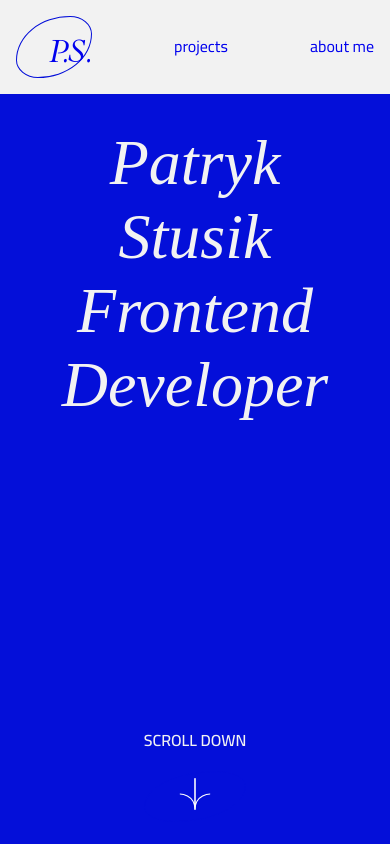
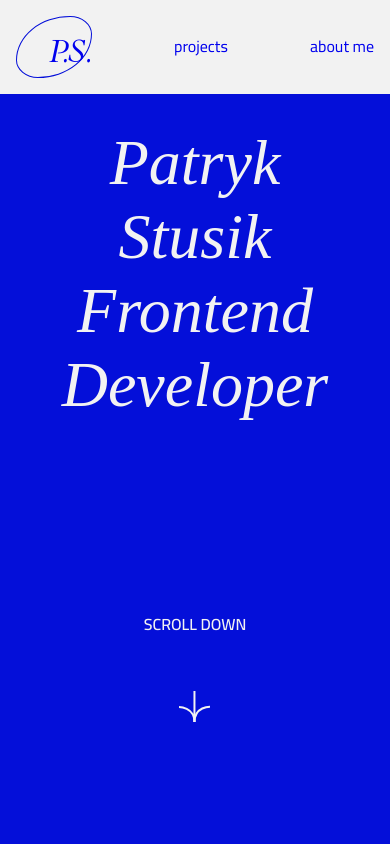
Before and after one commit to dandrok/portfolio-website, a React (Create React App) app: page / in a window 390 px wide. Shown: the top 844 px of the page. Built offline with nearby package versions, Linux system fonts and the light colour scheme.

Commit message:
fix position bug

```diff
--- a/src/components/Hero.js
+++ b/src/components/Hero.js
@@ -1,6 +1,4 @@
 import styles from './Hero.module.css'
-
-import Arrow from './images/arrow__custom.svg'
 
 const Hero = () => {
   return (
@@ -18,8 +16,47 @@ const Hero = () => {
           <div>
             <p className={styles.bg__text_down}>SCROLL DOWN</p>
           </div>
-          <button>
-            <img src={Arrow} alt={Arrow} className={styles.icon} />
+          <button className={styles.btnTwo}>
+            <svg
+              xmlns='http://www.w3.org/2000/svg'
+              width='31.02'
+              height='31'
+              viewBox='0 0 31.02 31'
+            >
+              <g
+                id='Group_1'
+                data-name='Group 1'
+                transform='translate(-945.039 -996.5)'
+              >
+                <line
+                  id='Line_1'
+                  data-name='Line 1'
+                  y2='31'
+                  transform='translate(960.5 996.5)'
+                  fill='none'
+                  stroke='#f2f2f2'
+                  stroke-width='2'
+                />
+                <path
+                  id='Path_1'
+                  data-name='Path 1'
+                  d='M945.158,1012s15.461,0,15.461,15'
+                  transform='translate(-0.12 0.497)'
+                  fill='none'
+                  stroke='#f2f2f2'
+                  stroke-width='2'
+                />
+                <path
+                  id='Path_2'
+                  data-name='Path 2'
+                  d='M976,1012s-15.548-.155-15.548,15.339'
+                  transform='translate(0.048 0.161)'
+                  fill='none'
+                  stroke='#f2f2f2'
+                  stroke-width='2'
+                />
+              </g>
+            </svg>
           </button>
         </div>
       </div>
--- a/src/components/Hero.module.css
+++ b/src/components/Hero.module.css
@@ -17,9 +17,10 @@
 }
 .bg__text_scroll {
   display: flex;
-  justify-content: center;
+
   flex-direction: column;
   margin-bottom: 2rem;
+  align-items: center;
 }
 
 .bg__text_main {
@@ -51,6 +52,32 @@
   display: none;
 }
 
+.btnTwo {
+  border: none;
+
+  margin-top: 2rem;
+
+  background: none;
+  transition: all 0.75s;
+
+  right: 1rem;
+  cursor: pointer;
+  display: flex;
+  justify-content: center;
+}
+
+.btnTwo:hover {
+  border-radius: none;
+  border: none;
+  background: none;
+  transform: translateY(0.5rem);
+}
+.btnTwo:active {
+  border-radius: none;
+  border: none;
+  background: none;
+}
+
 @media only screen and (max-width: 700px) {
   .text__700 {
     display: none;
@@ -60,6 +87,9 @@
   }
   .bg__text_main {
     margin-top: 4rem;
+  }
+  .bg__text {
+    font-size: var(--font-size_96);
   }
 }
 
@@ -79,4 +109,13 @@
   .bg__text_main {
     margin-top: 2rem;
   }
+  .bg__text_scroll {
+    display: flex;
+    justify-content: center;
+    flex-direction: column;
+    margin-bottom: 2rem;
+    align-items: center;
+    position: relative;
+    bottom: 6rem;
+  }
 }
--- a/src/components/ProjectPageContent.js
+++ b/src/components/ProjectPageContent.js
@@ -1,7 +1,5 @@
 import styles from './ProjectPageContent.module.css'
 import { FaLink, FaGithub } from 'react-icons/fa'
-
-import Arrow from './images/arrow__custom.svg'
 
 import { Link } from 'react-router-dom'
 
@@ -26,7 +24,46 @@ const ProjectPageContent = () => {
 
           <Link to='all-projects'>
             <button className={styles.btnTwo}>
-              <img src={Arrow} alt={Arrow} className={styles.icon} />
+              <svg
+                xmlns='http://www.w3.org/2000/svg'
+                width='57.713'
+                height='31.02'
+                viewBox='0 0 57.713 31.02'
+              >
+                <g
+                  id='Group_1'
+                  data-name='Group 1'
+                  transform='translate(1054.213 -945.039) rotate(90)'
+                >
+                  <line
+                    id='Line_1'
+                    data-name='Line 1'
+                    y2='57.713'
+                    transform='translate(960.5 996.5)'
+                    fill='none'
+                    stroke='#0d0d0d'
+                    stroke-width='2'
+                  />
+                  <path
+                    id='Path_1'
+                    data-name='Path 1'
+                    d='M945.158,1012s15.461,0,15.461,15'
+                    transform='translate(-0.12 27.211)'
+                    fill='none'
+                    stroke='#0d0d0d'
+                    stroke-width='2'
+                  />
+                  <path
+                    id='Path_2'
+                    data-name='Path 2'
+                    d='M976,1012s-15.548-.155-15.548,15.339'
+                    transform='translate(0.048 26.874)'
+                    fill='none'
+                    stroke='#0d0d0d'
+                    stroke-width='2'
+                  />
+                </g>
+              </svg>
             </button>
           </Link>
         </div>
--- a/src/components/ProjectPageContent.module.css
+++ b/src/components/ProjectPageContent.module.css
@@ -64,13 +64,12 @@
 }
 
 .btnTwo:hover {
-  transform: rotate(45deg);
   border-radius: none;
   border: none;
   background: none;
+  transform: translateX(-0.5rem);
 }
 .btnTwo:active {
-  transform: rotate(45deg);
   border-radius: none;
   border: none;
   background: none;
```
Also changed, not shown: src/components/images/arrow__custom.svg (deleted).
